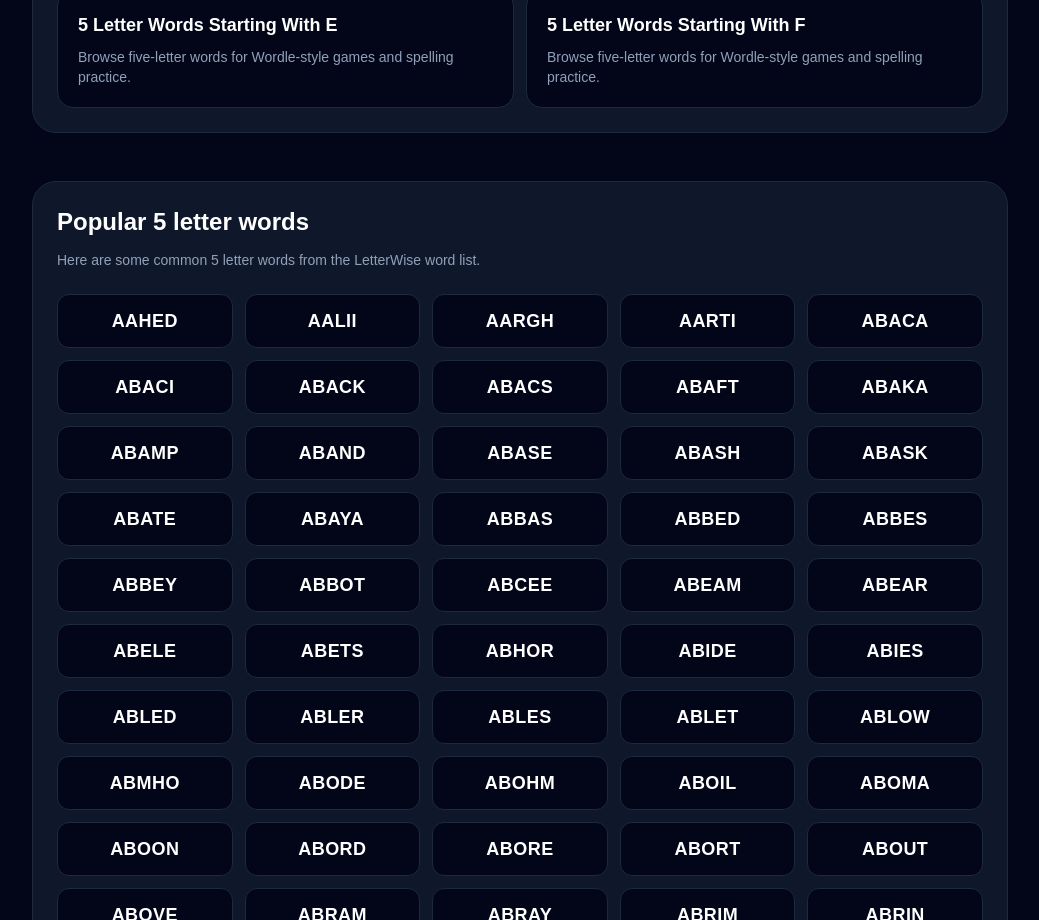
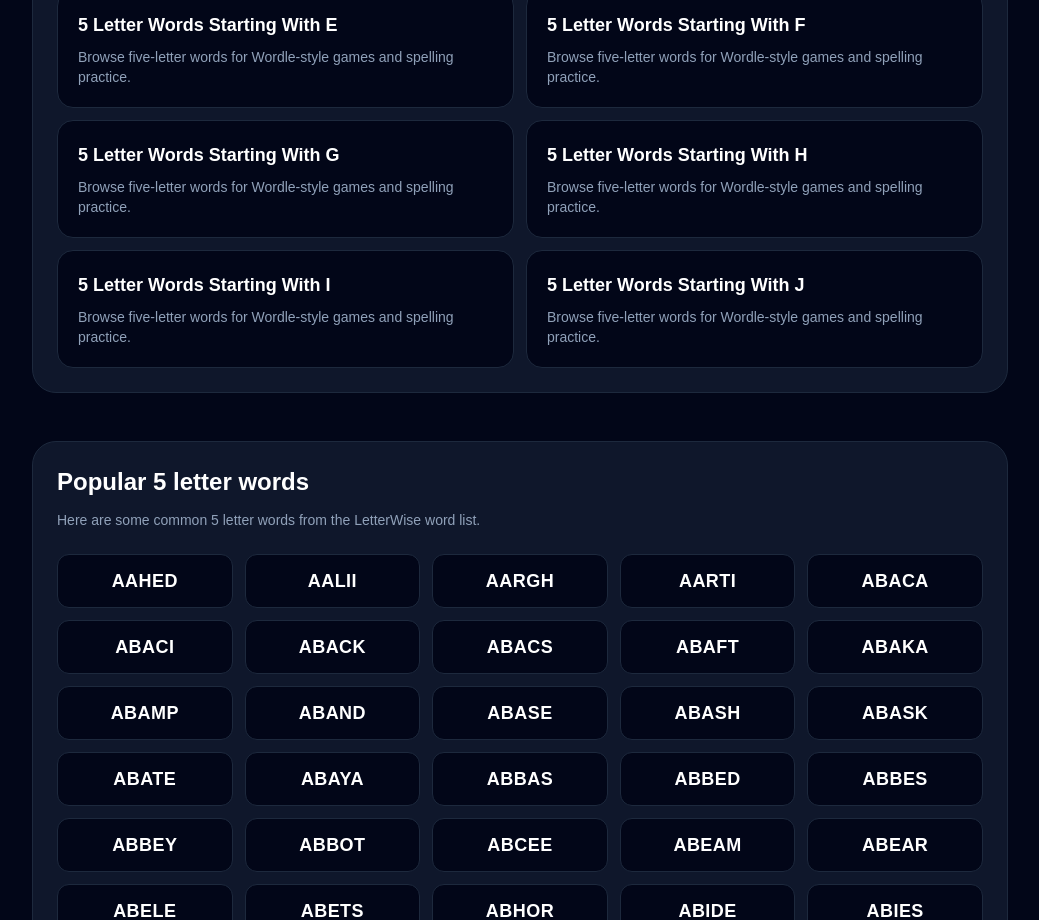
Before and after one commit to LetterWise/letterwise, a Next.js app: page /5-letter-words in a window 1280 px wide. Shown: the part 840-1760 px from the top of the page, without its empty margins (120-1159 px from the left). Built offline with nearby package versions, Linux system fonts and the light colour scheme.

Commit message:
Add 5 letter word pages G to J

```diff
--- /dev/null
+++ b/app/5-letter-words-starting-with-g/page.tsx
@@ -0,0 +1,11 @@
+import FiveLetterStartingPage from "@/components/FiveLetterStartingPage";
+
+export const metadata = {
+  title: "5 Letter Words Starting With G | LetterWise",
+  description:
+    "Browse useful 5 letter words starting with G for Wordle, word games, spelling practice, and vocabulary building.",
+};
+
+export default function FiveLetterWordsStartingWithGPage() {
+  return <FiveLetterStartingPage letter="g" />;
+}
--- /dev/null
+++ b/app/5-letter-words-starting-with-h/page.tsx
@@ -0,0 +1,11 @@
+import FiveLetterStartingPage from "@/components/FiveLetterStartingPage";
+
+export const metadata = {
+  title: "5 Letter Words Starting With H | LetterWise",
+  description:
+    "Browse useful 5 letter words starting with H for Wordle, word games, spelling practice, and vocabulary building.",
+};
+
+export default function FiveLetterWordsStartingWithHPage() {
+  return <FiveLetterStartingPage letter="h" />;
+}
--- /dev/null
+++ b/app/5-letter-words-starting-with-i/page.tsx
@@ -0,0 +1,11 @@
+import FiveLetterStartingPage from "@/components/FiveLetterStartingPage";
+
+export const metadata = {
+  title: "5 Letter Words Starting With I | LetterWise",
+  description:
+    "Browse useful 5 letter words starting with I for Wordle, word games, spelling practice, and vocabulary building.",
+};
+
+export default function FiveLetterWordsStartingWithIPage() {
+  return <FiveLetterStartingPage letter="i" />;
+}
--- /dev/null
+++ b/app/5-letter-words-starting-with-j/page.tsx
@@ -0,0 +1,11 @@
+import FiveLetterStartingPage from "@/components/FiveLetterStartingPage";
+
+export const metadata = {
+  title: "5 Letter Words Starting With J | LetterWise",
+  description:
+    "Browse useful 5 letter words starting with J for Wordle, word games, spelling practice, and vocabulary building.",
+};
+
+export default function FiveLetterWordsStartingWithJPage() {
+  return <FiveLetterStartingPage letter="j" />;
+}
--- a/app/5-letter-words/page.tsx
+++ b/app/5-letter-words/page.tsx
@@ -10,6 +10,10 @@ const startingLetterPages = [
   { href: "/5-letter-words-starting-with-d", label: "5 Letter Words Starting With D" },
   { href: "/5-letter-words-starting-with-e", label: "5 Letter Words Starting With E" },
   { href: "/5-letter-words-starting-with-f", label: "5 Letter Words Starting With F" },
+  { href: "/5-letter-words-starting-with-g", label: "5 Letter Words Starting With G" },
+  { href: "/5-letter-words-starting-with-h", label: "5 Letter Words Starting With H" },
+  { href: "/5-letter-words-starting-with-i", label: "5 Letter Words Starting With I" },
+  { href: "/5-letter-words-starting-with-j", label: "5 Letter Words Starting With J" },
 ];
 
 export const metadata = {
```
